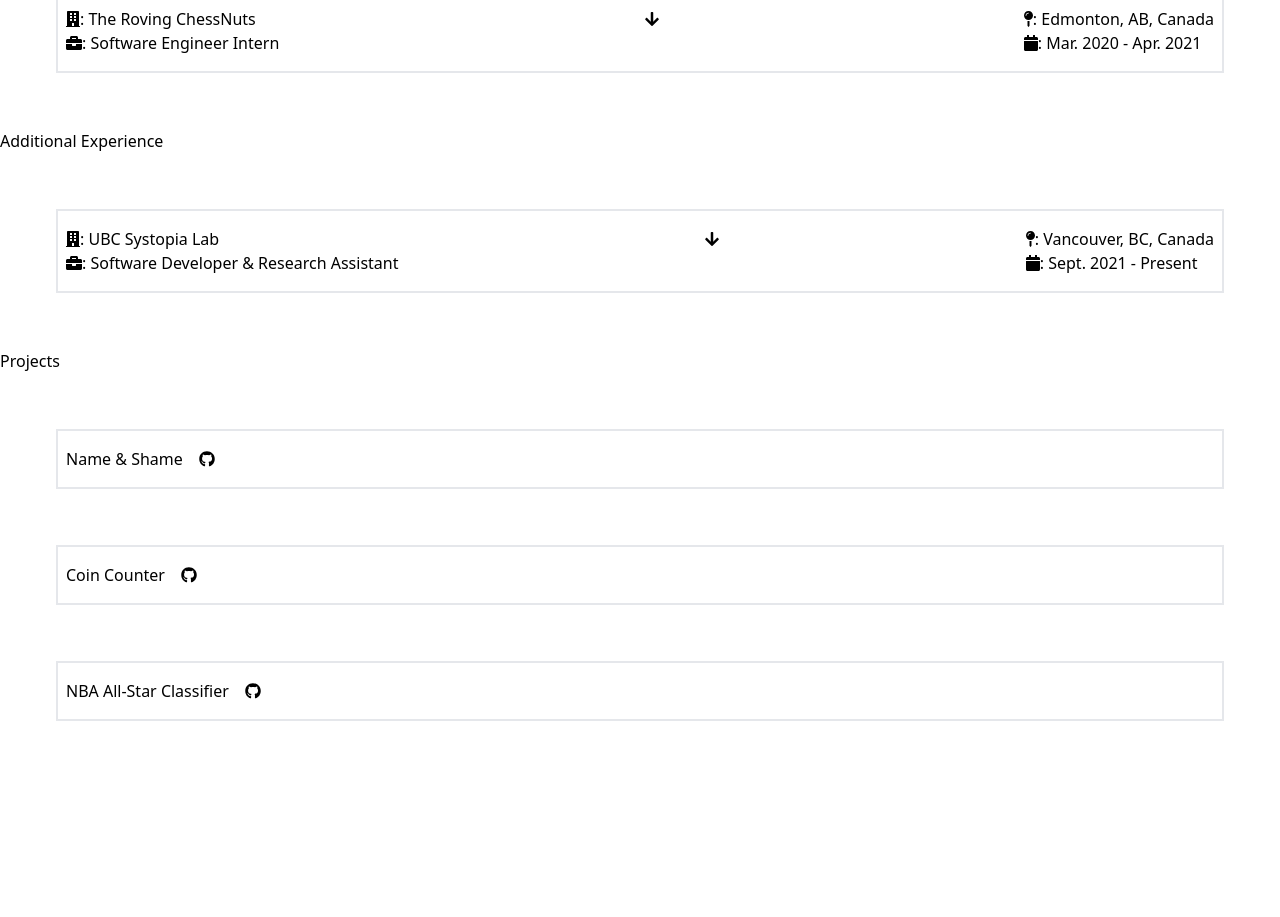
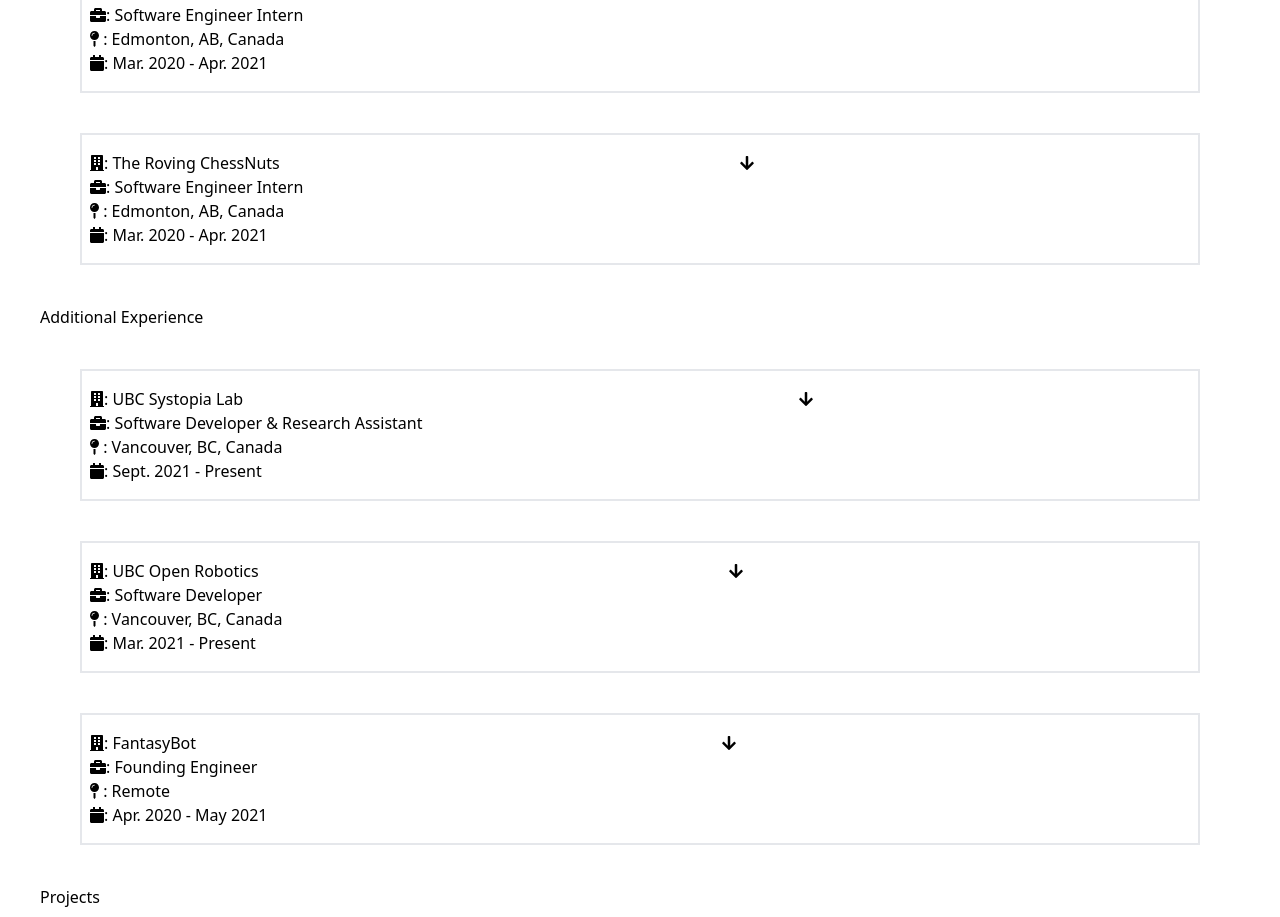
Before and after one commit to PrayusShrestha/personal-website, a React (Create React App) app: page / in a window 1280 px wide. Shown: the part 1880-2797 px from the top of the page. Before the commit the page ends 2657 px from the top, so only its background shows below. Built offline with nearby package versions, Linux system fonts and the light colour scheme.

Commit message:
added to resume.js. made some changes to styling

```diff
--- a/src/App.css
+++ b/src/App.css
@@ -5,6 +5,6 @@
 
 @layer components {
     .resume-section {
-      @apply m-14
+      @apply m-10
     }
   }
--- a/src/components/ExperienceList.js
+++ b/src/components/ExperienceList.js
@@ -6,7 +6,7 @@ function ExperienceList(props) {
     // console.log(json["experiences"]);
     const experiences = json.experiences.filter((experience) => { return experience.type == title; });
     return (
-        <div>
+        <div class="resume-section">
             <h1>{title}</h1>
             {experiences.map(experience => {
                 return (
--- a/src/components/ExperienceListItem.js
+++ b/src/components/ExperienceListItem.js
@@ -20,29 +20,32 @@ function ExperienceListItem(props) {
     setArrowDir(arrowDir * -1);
   }
 
+  const logo_route = require("../data/logos/" + logo);
 
   return (
       <div onClick={handleClick} className="border-2 p-2 hover:bg-zinc-300">
         <Disclosure>
-          <Disclosure.Button className="py-2 w-full">
-              {/* <div className="inline float-left h-1/6">
+          <Disclosure.Button className="py-2 w-full inline">
+              {/* <div className="inline float-left">
                 <img src={logo_route}></img>
               </div> */}
-              <div className="inline float-left text-left">
+              <div className="text-left inline float-left">
                 <a className="hover:font-medium" href={link} target="_blank" >
                   <FontAwesomeIcon icon={faBuilding}></FontAwesomeIcon>: {company}
                 </a>
                 <br></br>
                 <FontAwesomeIcon icon={faBriefcase}></FontAwesomeIcon>: {title}
+                <br></br>
+              {/* </div>
+              <div className="inline text-left float-right">  */}
+                <FontAwesomeIcon className="" icon={faMapPin}></FontAwesomeIcon> : {location}
+                  <br></br>
+                <FontAwesomeIcon icon={faCalendar}></FontAwesomeIcon>: {start} - {end ? end : "Present"}
               </div>
-              <div className="inline float-center">
+              <div className="inline">
                 <FontAwesomeIcon icon={arrowDir == -1 ? faArrowDown : faArrowUp}></FontAwesomeIcon>
               </div>
-              <div className="inline float-right text-left">
-                <FontAwesomeIcon icon={faMapPin}></FontAwesomeIcon>: {location}
-                <br></br>
-                <FontAwesomeIcon icon={faCalendar}></FontAwesomeIcon>: {start} - {end ? end : "Present"}
-              </div>
+
           </Disclosure.Button>
           <Disclosure.Panel className="text-gray-500">
               <ul className="list-disc">
--- a/src/components/Header.js
+++ b/src/components/Header.js
@@ -3,8 +3,12 @@ import { FontAwesomeIcon } from '@fortawesome/react-fontawesome';
 import { faLinkedin, faGithub } from '@fortawesome/free-brands-svg-icons';
 import { faEnvelope } from '@fortawesome/free-solid-svg-icons';
 import json  from '../data/resume/resume';
+import { forwardRef } from 'react';
 
-function Header() {
+// function Header(props) {
+const Header = forwardRef(({ workExperienceClick }, ref) => {
+
+
     const linkedin_url = json["personal"]["linkedin_url"];
     const github_url = json["personal"]["github_url"];
     const email = json["personal"]["email"];
@@ -27,13 +31,17 @@ function Header() {
                 </li>
                 <li className="inline block pr-4">
                     <a target="_blank" href={"mailto:" + email}>
-                    <FontAwesomeIcon icon={faEnvelope}></FontAwesomeIcon>
-                </a>
-            </li>
-        </ul><hr></hr>
+                        <FontAwesomeIcon icon={faEnvelope}></FontAwesomeIcon>
+                    </a>
+                </li>
+                <li onClick={workExperienceClick}>
+                    test
+                </li>
+            </ul>
+            <hr></hr>
         </nav>
     );
 
   }
-
+)
 export default Header;
--- a/src/components/LandingPage.js
+++ b/src/components/LandingPage.js
@@ -1,4 +1,4 @@
-import { useState } from "react"
+import { useRef, useState } from "react"
 import Typist from 'react-typist'
 import About from "./About"
 import Education from "./Education"
@@ -19,11 +19,18 @@ function LandingPage() {
         setIdx(idx + 1);
     }
 
+    const workExperienceRef = useRef();
+
+    const handleWorkExperienceClick = () => {
+        console.log("clicked work experience");
+        console.log(workExperienceRef);
+        workExperienceRef.current.scrollIntoView({ behavior: 'smooth' })
+    }
 
 
     return(
         <>
-            <Header />
+            <Header workExperienceClick={handleWorkExperienceClick}/>
             <div className="h-screen">
                 <div className="text-4xl text-center absolute left-1/2 top-2/4 -translate-x-1/2 -translate-y-1/2">
                     <h1 className="text-8xl pb-4">Prayus Shrestha</h1>
@@ -35,7 +42,7 @@ function LandingPage() {
             </div>
             <About />
             <div className="">
-                <ExperienceList type="Work Experience"/>
+                <ExperienceList ref={workExperienceRef} type="Work Experience"/>
                 <ExperienceList type="Additional Experience"/>
                 <ProjectList />
             </div>
--- a/src/components/ProjectList.js
+++ b/src/components/ProjectList.js
@@ -7,7 +7,7 @@ function ProjectList() {
     const projects = json.projects;
 
     return (
-        <div>
+        <div class="resume-section">
             <h1>Projects</h1>
             {projects.map(project => {
                 return (
--- a/src/components/ProjectListItem.js
+++ b/src/components/ProjectListItem.js
@@ -1,10 +1,11 @@
 import { faGithub } from '@fortawesome/free-brands-svg-icons';
 import { FontAwesomeIcon } from '@fortawesome/react-fontawesome';
+import { faArrowDown, faArrowUp, faCalendar } from '@fortawesome/free-solid-svg-icons';
 import { useState } from 'react';
 import { Disclosure } from '@headlessui/react';
 
 function ProjectListItem(props) {
-    const project = props.data;
+    const {name, github_url, description,start, end} = props.data;
     const [arrowDir, setArrowDir] = useState(-1);
 
     const handleClick = () => {
@@ -17,24 +18,22 @@ function ProjectListItem(props) {
           <Disclosure>
             <Disclosure.Button className="py-2 w-full">
                 <div className="inline float-left text-left">
-                    {project.name}
-                  <a className="pl-4" href={project.github_url} target="_blank" >
+                    {name}
+                  <a className="pl-4" href={github_url} target="_blank" >
                     <FontAwesomeIcon icon={faGithub}></FontAwesomeIcon>
                   </a>
                   <br></br>
 
                 </div>
-                {/* <div className="inline float-center">
+                <div className="inline float-center">
                   <FontAwesomeIcon icon={arrowDir == -1 ? faArrowDown : faArrowUp}></FontAwesomeIcon>
                 </div>
                 <div className="inline float-right text-left">
-                  <FontAwesomeIcon icon={faMapPin}></FontAwesomeIcon>: {location}
-                  <br></br>
                   <FontAwesomeIcon icon={faCalendar}></FontAwesomeIcon>: {start} - {end ? end : "Present"}
-                </div> */}
+                </div>
             </Disclosure.Button>
             <Disclosure.Panel className="text-gray-500">
-                {project.description}
+                {description}
             </Disclosure.Panel>
           </Disclosure>
         </div>
--- a/src/data/resume/resume.js
+++ b/src/data/resume/resume.js
@@ -71,6 +71,34 @@ const json = {
             ]
         },
         {
+            "type": "Additional Experience",
+            "company": "UBC Open Robotics",
+            "title": "Software Developer",
+            "logo": "istall.png",
+            "link": "http://www.ubcopenrobotics.ca",
+            "start": "Mar. 2021",
+            "end": "",
+            "location": "Vancouver, BC, Canada",
+            "bullets": [
+                "Created a C++ library to convert MIDI music files into instructions for a piano-playing robot",
+                "Achieved 94% code coverage through Google Test unit tests and added GitHub Actions for CI"
+            ]
+        },
+        {
+            "type": "Additional Experience",
+            "company": "FantasyBot",
+            "title": "Founding Engineer",
+            "logo": "istall.png",
+            "link": "https://www.justaskfelix.com",
+            "start": "Apr. 2020",
+            "end": "May 2021",
+            "location": "Remote",
+            "bullets": [
+                "Led development of an SMS-based chat-bot, obtaining 250+ users within 4 months of release",
+                "Built a Node.js API to handle user registrations, interface MongoDB documents, and integrate Twilio services"
+            ]
+        },
+        {
             "type": "Work Experience",
             "company": "iStall",
             "title": "Software Engineer Intern",
@@ -106,7 +134,7 @@ const json = {
         {
             "name": "Name & Shame",
             "github_url": "https://github.com/PrayusShrestha/name-and-shame",
-            "description": "Dockerized web-application in Node.js with a MongoDB database, and React.js in the frontend that allows users to search and post on what companies have unethical practices",
+            "description": "Developed a dockerized web-application in Node.js with a MongoDB database, and React.js in the frontend that allows users to search and post on what companies have unethical practices",
             "start": "Sept. 2021",
             "end": "Sept. 2021",
             "tech_stack": ["Node.js", "React.js", "MongoDB", "Docker"]
```
